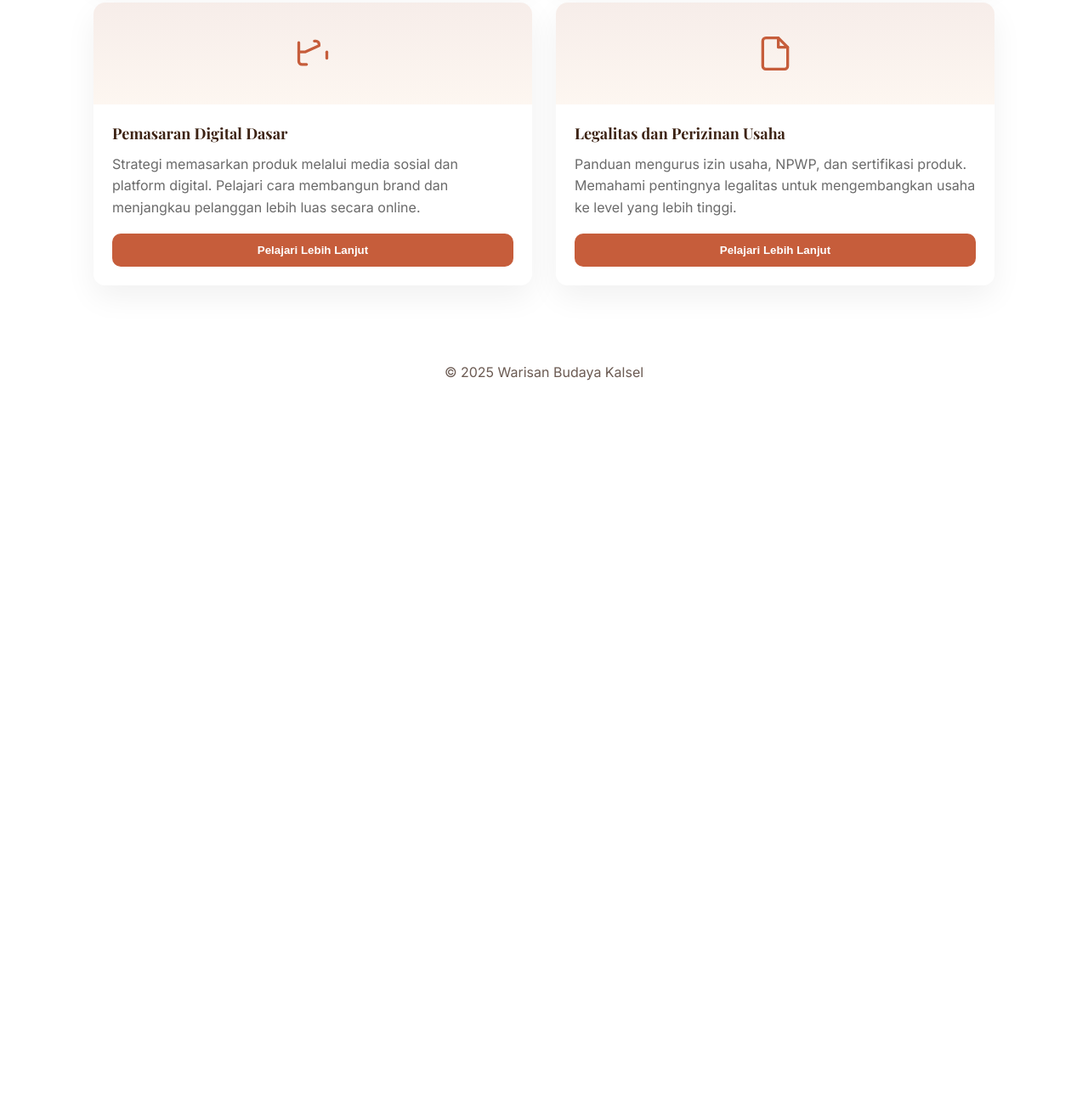
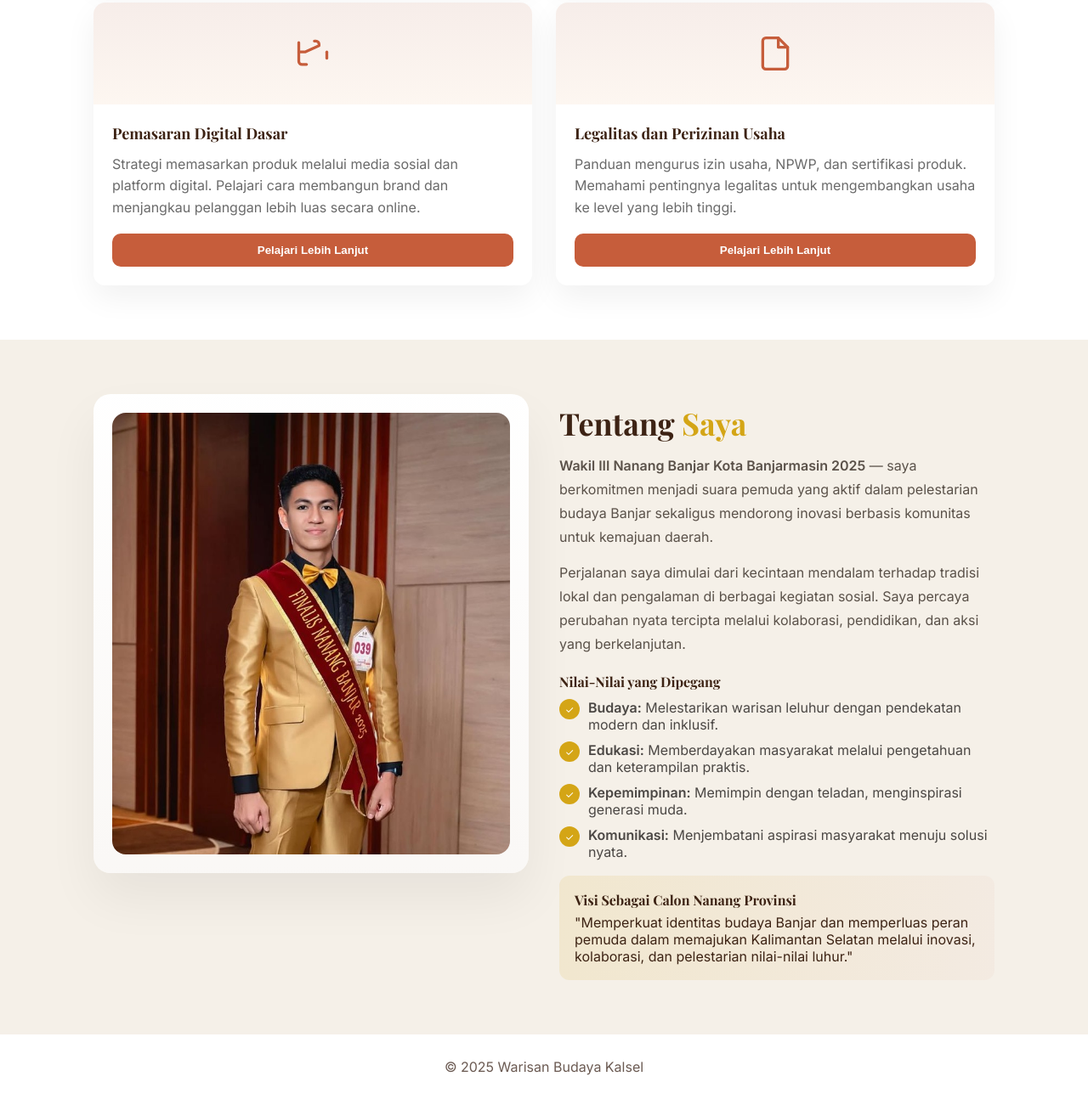
Before and after one commit to Freinz/BanuaKulturalDigitalBudaya, a plain HTML site: page index.html in a window 1280 px wide. Shown: the part 3583-4877 px from the top of the page at 85% size. Before the commit the page ends 4059 px from the top, so only its background shows below. Drawn offline with nearby package versions, Linux system fonts and the light colour scheme; a web font is replaced by a local one.

Commit message:
section 5 (profil) done

```diff
--- a/assets/styles.css
+++ b/assets/styles.css
@@ -2,6 +2,7 @@
   --terracotta: #C65D3B;
   --logo-brown: #8B4513;
   --title-brown: #3D2314;
+  --mustard: #D4A516;
   --cream-bg: #F5F0E8;
   --dark-gray: #4a4a4a;
 }
@@ -145,3 +146,26 @@ body{font-family: 'Inter', system-ui, -apple-system, 'Segoe UI', Roboto, 'Helvet
 @media (max-width:900px){
   .edukasi-grid{grid-template-columns:1fr}
 }
+
+/* Tentang / About Section */
+.tentang-section{padding:64px 0; background:var(--cream-bg)}
+.about-grid.clean{display:grid; grid-template-columns:1fr 1fr; gap:36px; align-items:start}
+.about-left-photo{display:flex; align-items:center; justify-content:center}
+.photo-card{background:linear-gradient(180deg, rgba(255,255,255,0.98), rgba(250,248,246,0.98)); border-radius:20px; padding:22px; box-shadow:0 30px 60px rgba(18,16,14,0.06); width:100%}
+.photo-card img{display:block; width:100%; height:520px; object-fit:cover; border-radius:16px}
+.about-right-content{padding-top:10px}
+.about-heading{font-family:'Playfair Display', serif; font-weight:800; color:var(--title-brown); font-size:2.25rem; margin:0 0 12px}
+.about-heading .accent{color:var(--mustard)}
+.lead-paragraph{color:#5a5149; margin:0 0 14px; line-height:1.75}
+.values-title{font-family:'Playfair Display', serif; color:var(--title-brown); margin:20px 0 10px}
+.values-list{list-style:none; margin:0; padding:0}
+.values-list li{position:relative; padding-left:34px; margin:10px 0; color:#4b4744}
+.values-list li::before{content:"\2713"; position:absolute; left:0; top:0; width:24px; height:24px; display:inline-flex; align-items:center; justify-content:center; background:var(--mustard); color:#fff; border-radius:50%; font-size:12px}
+.vision-full{margin-top:18px; background:linear-gradient(90deg, rgba(212,165,22,0.12), rgba(198,93,59,0.04)); padding:18px; border-radius:12px}
+.vision-title{font-family:'Playfair Display', serif; color:var(--title-brown); margin:0 0 6px}
+.vision-text{color:var(--title-brown); margin:0}
+
+@media (max-width:980px){
+  .about-grid.clean{grid-template-columns:1fr}
+  .photo-card img{height:360px}
+}
--- a/index.html
+++ b/index.html
@@ -348,6 +348,40 @@
       </div>
     </section>
 
+    <!-- Tentang (About Me) - Redesigned -->
+    <section id="tentang" class="tentang-section">
+      <div class="container about-inner">
+        <div class="about-grid clean">
+          <div class="about-left-photo">
+            <div class="photo-card">
+              <img src="assets/image/rafiqi.jpg" alt="Muhammad Rafiqi">
+            </div>
+          </div>
+
+          <div class="about-right-content">
+            <h2 class="about-heading">Tentang <span class="accent">Saya</span></h2>
+
+            <p class="lead-paragraph"><strong>Wakil III Nanang Banjar Kota Banjarmasin 2025</strong> — saya berkomitmen menjadi suara pemuda yang aktif dalam pelestarian budaya Banjar sekaligus mendorong inovasi berbasis komunitas untuk kemajuan daerah.</p>
+
+            <p class="lead-paragraph">Perjalanan saya dimulai dari kecintaan mendalam terhadap tradisi lokal dan pengalaman di berbagai kegiatan sosial. Saya percaya perubahan nyata tercipta melalui kolaborasi, pendidikan, dan aksi yang berkelanjutan.</p>
+
+            <h4 class="values-title">Nilai-Nilai yang Dipegang</h4>
+            <ul class="values-list">
+              <li><strong>Budaya:</strong> Melestarikan warisan leluhur dengan pendekatan modern dan inklusif.</li>
+              <li><strong>Edukasi:</strong> Memberdayakan masyarakat melalui pengetahuan dan keterampilan praktis.</li>
+              <li><strong>Kepemimpinan:</strong> Memimpin dengan teladan, menginspirasi generasi muda.</li>
+              <li><strong>Komunikasi:</strong> Menjembatani aspirasi masyarakat menuju solusi nyata.</li>
+            </ul>
+
+            <div class="vision-full">
+              <h4 class="vision-title">Visi Sebagai Calon Nanang Provinsi</h4>
+              <p class="vision-text">"Memperkuat identitas budaya Banjar dan memperluas peran pemuda dalam memajukan Kalimantan Selatan melalui inovasi, kolaborasi, dan pelestarian nilai-nilai luhur."</p>
+            </div>
+          </div>
+        </div>
+      </div>
+    </section>
+
   </main>
 
   <footer class="site-footer">
```
Also changed, not shown: assets/image/rafiqi.jpg (added).
